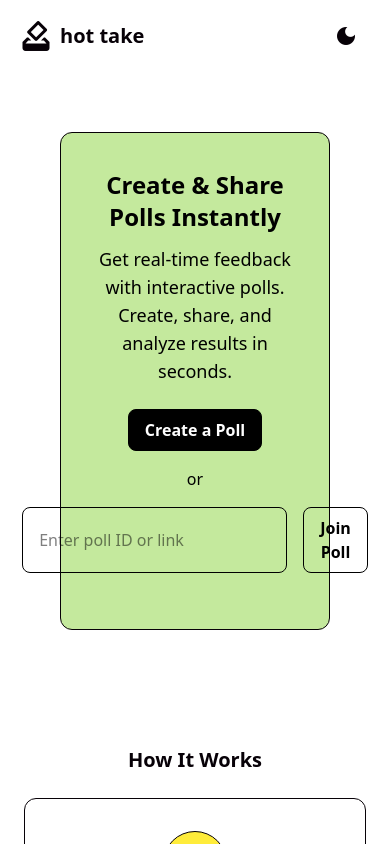
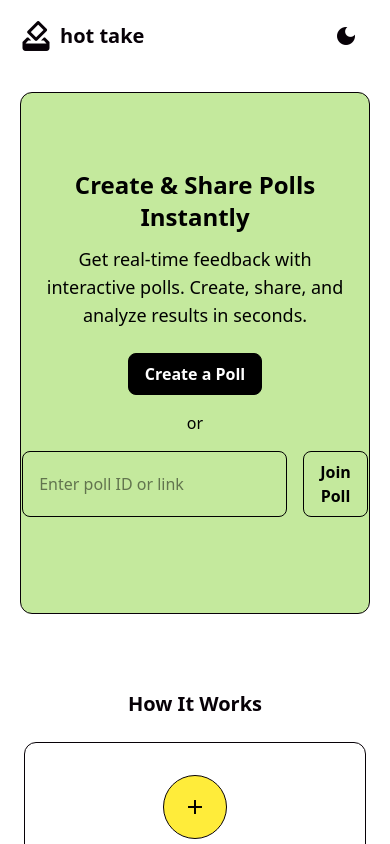
Before and after one commit to honopio/hot-take, an Angular app in the folder frontend/: page / in a window 390 px wide. Shown: the top 844 px of the page. Built offline with nearby package versions, Linux system fonts and the light colour scheme.

Commit message:
fix: hero section margin on small screens

```diff
--- a/frontend/src/app/home/home.html
+++ b/frontend/src/app/home/home.html
@@ -1,5 +1,5 @@
 <!-- Hero Section -->
-<div class="p-6 sm:py-16 text-center rounded-xl bg-secondary border m-15">
+<div class="px-5 py-16 m-5 md:m-15 text-center rounded-xl bg-secondary border">
   <h1 class="text-black">Create & Share Polls Instantly</h1>
   <p class="text-lg sm:text-xl text-black mb-6 sm:mb-12 max-w-2xl mx-auto">
     Get real-time feedback with interactive polls. Create, share, and analyze
```
